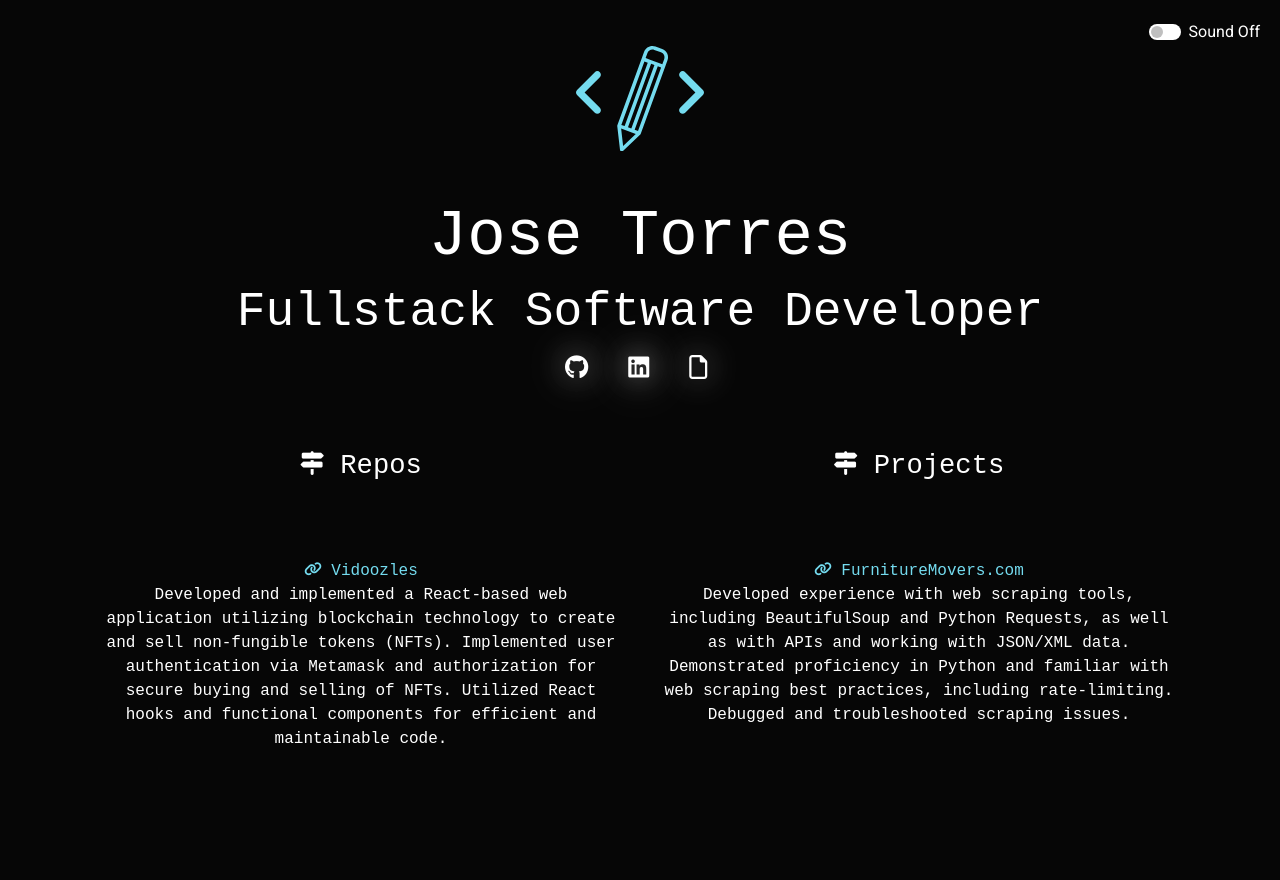
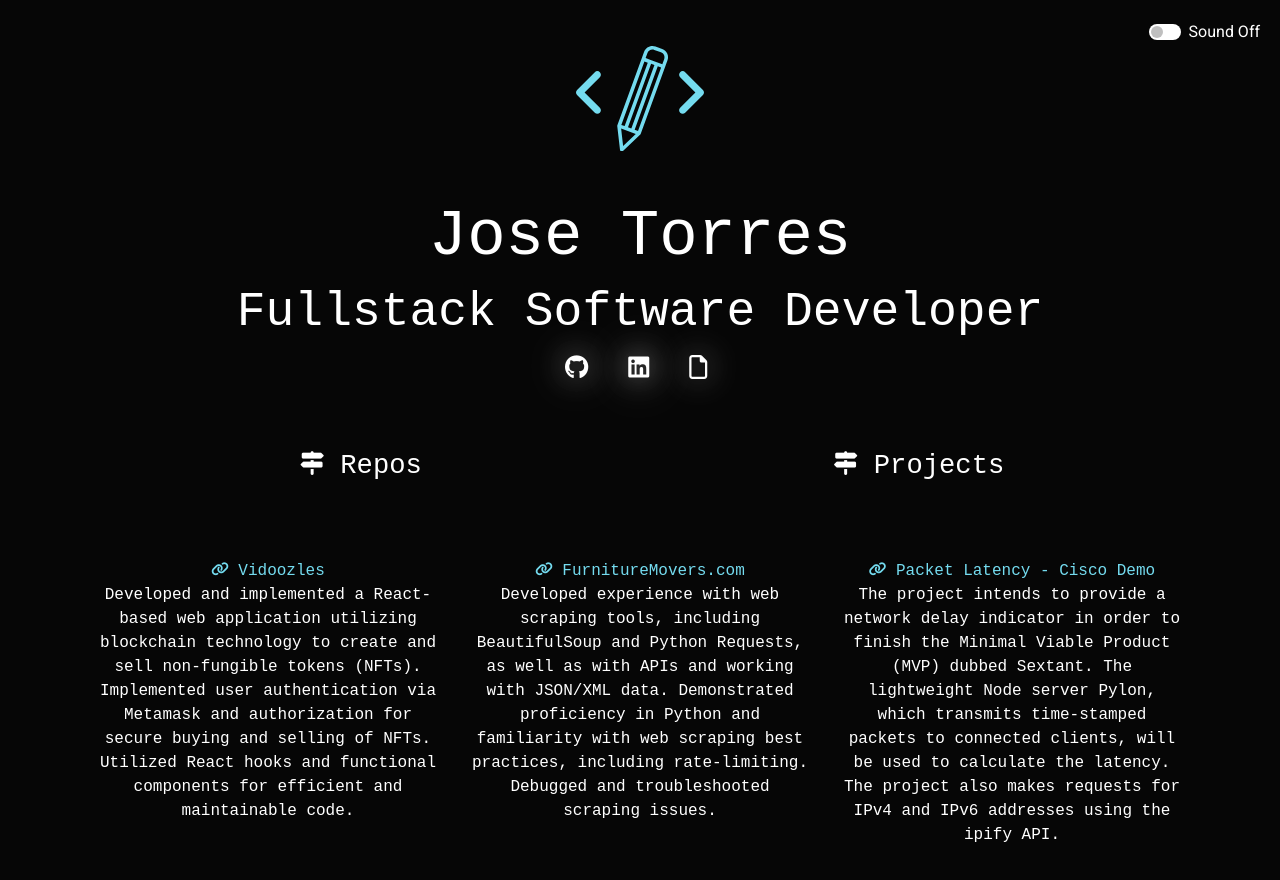
Before and after one commit to jtorresuci/portfolio-react, a React (Create React App) app: page /projects in a window 1280 px wide. Shown: the top 880 px of the page. Before the commit the page ends 800 px from the top, so only its background shows below. Built offline with nearby package versions, Linux system fonts and the light colour scheme.

Commit message:
Upadeted Projects component to use JSON objects.

```diff
--- a/src/components/Projects.js
+++ b/src/components/Projects.js
@@ -1,6 +1,27 @@
 import React from "react";
 import { Container, Row, Col } from "react-bootstrap";
 import "./Projects.css";
+
+const projectData = [
+  {
+    name: "Vidoozles",
+    link: "https://vidoozles-git-main-stasap.vercel.app",
+    description:
+      "Developed and implemented a React-based web application utilizing blockchain technology to create and sell non-fungible tokens (NFTs). Implemented user authentication via Metamask and authorization for secure buying and selling of NFTs. Utilized React hooks and functional components for efficient and maintainable code.",
+  },
+  {
+    name: "FurnitureMovers.com",
+    link: "https://www.furnituremovers.com",
+    description:
+      "Developed experience with web scraping tools, including BeautifulSoup and Python Requests, as well as with APIs and working with JSON/XML data. Demonstrated proficiency in Python and familiarity with web scraping best practices, including rate-limiting. Debugged and troubleshooted scraping issues.",
+  },
+  {
+    name: "Packet Latency - Cisco Demo",
+    link: "https://www.youtube.com/watch?v=eas8J5PdjdQ",
+    description:
+      "The project intends to provide a network delay indicator in order to finish the Minimal Viable Product (MVP) dubbed Sextant. The lightweight Node server Pylon, which transmits time-stamped packets to connected clients, will be used to calculate the latency. The project also makes requests for IPv4 and IPv6 addresses using the ipify API.",
+  },
+];
 
 const Projects = () => {
   return (
@@ -9,54 +30,19 @@ const Projects = () => {
         <div className="projects">
           <Col className="text-center">
             <div className="d-flex flex-wrap justify-content-center justify-content-lg-between">
-              <div className="col-12 col-lg mb-2">
+              {projectData.map((project) => (
+                <div className="col-12 col-lg mb-2" key={project.name}>
                   <a
-                  href="https://vidoozles-git-main-stasap.vercel.app"
+                    href={project.link}
                     target="_blank"
                     rel="noopener noreferrer"
                     className="projectlink"
                   >
-                  <i className="fas fa-link fa-sm"></i> Vidoozles
+                    <i className="fas fa-link fa-sm"></i> {project.name}
                   </a>
-                <p className="link-description">
-                  Developed and implemented a React-based web application
-                  utilizing blockchain technology to create and sell
-                  non-fungible tokens (NFTs). Implemented user authentication
-                  via Metamask and authorization for secure buying and selling
-                  of NFTs. Utilized React hooks and functional components for
-                  efficient and maintainable code.
-                </p>
+                  <p className="link-description">{project.description}</p>
                 </div>
-              <div className="col-12 col-lg mb-2">
-                <a
-                  href="https://www.furnituremovers.com"
-                  target="_blank"
-                  rel="noopener noreferrer"
-                  className="projectlink"
-                >
-                  <i className="fas fa-link fa-sm"></i> FurnitureMovers.com
-
-
-                </a>
-                <p className="link-description">
-                  Developed experience with web scraping tools, including
-                  BeautifulSoup and Python Requests, as well as with APIs and
-                  working with JSON/XML data. Demonstrated proficiency in Python
-                  and familiar with web scraping best practices, including
-                  rate-limiting. Debugged and troubleshooted scraping issues.{" "}
-                </p>
-              </div>
-              {/* <div className="col-12 col-lg mb-2">
-                <a
-                  href="/"
-                  target="_blank"
-                  rel="noopener noreferrer"
-                  className="link"
-                >
-                  AI Image Generation
-                </a>
-                <p className="link-description">An AI-based image generation tool</p>
-              </div> */}
+              ))}
             </div>
           </Col>
         </div>
```
Lines whose indentation alone changed are shown as unchanged.
